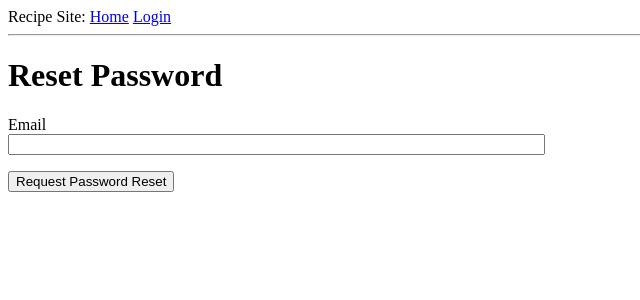
After one commit to connorreitz/flask-webapp, a Flask app: page /reset_password_request in a window 1280 px wide. The commit adds this page. Shown: the top 300 px of the page, without its empty margins (0-640 px from the left). Run offline with Flask 2, Linux system fonts and the light colour scheme.

Commit message:
added email support for changing passwords, rendering complete page is still not working correctly yet

```diff
--- a/app/__init__.py
+++ b/app/__init__.py
@@ -3,6 +3,7 @@ from config import Config
 from flask_sqlalchemy import SQLAlchemy
 from flask_migrate import Migrate
 from flask_login import LoginManager
+from flask_mail import Mail
 
 import logging
 import os
@@ -14,6 +15,7 @@ db = SQLAlchemy(app)
 migrate = Migrate(app, db)
 login = LoginManager(app)
 login.login_view = 'login'
+mail = Mail(app)
 
 from app import routes, models, errors
 
@@ -21,7 +23,7 @@ if not app.debug:
     if app.config['MAIL_SERVER']:
         auth = None
         if app.config['MAIL_USERNAME'] or app.config['MAIL_PASSWORD']:
-            auth = (app.config['MAIL_USERNAME'], app.config['MAIL_PASSOWRD'])
+            auth = (app.config['MAIL_USERNAME'], app.config['MAIL_PASSWORD'])
 
         secure = None
         if app.config['MAIL_USE_TLS']:
--- a/app/forms.py
+++ b/app/forms.py
@@ -48,3 +48,13 @@ class PostForm(FlaskForm):
     post = TextAreaField('Say something', validators=[
         DataRequired(), Length(min=1, max=140)])
     submit = SubmitField('Submit')
+
+class ResetPasswordRequestForm(FlaskForm):
+    email = StringField('Email', validators=[DataRequired(), Email()])
+    submit = SubmitField('Request Password Reset')
+
+class ResetPasswordForm(FlaskForm):
+    password = PasswordField('Password', validators=[DataRequired()])
+    passwod_repeat = PasswordField(
+        'Repeat Password', validators=[DataRequired(), EqualTo('password')])
+    submit = SubmitField('Reset')
--- a/app/routes.py
+++ b/app/routes.py
@@ -1,11 +1,12 @@
 from flask import render_template, flash, redirect, url_for, request
 from flask_login import current_user, login_user, login_required
 from app.models import User, Post
-from app.forms import LoginForm, RegistrationForm, EditProfileForm, PostForm
+from app.forms import LoginForm, RegistrationForm, EditProfileForm, PostForm, ResetPasswordRequestForm, EmptyForm
+from app.forms import ResetPasswordForm
 from flask_login import logout_user
 from datetime import datetime
 from werkzeug.urls import url_parse
-from app.forms import EmptyForm
+from app.email import send_password_reset_email
 
 from app import app, db
 
@@ -157,3 +158,31 @@ def unfollow(username):
         return redirect(url_for('user', username=username))
     else:
         return redirect(url_for('index'))
+
+@app.route('/reset_password_request', methods=['GET', 'POST'])
+def reset_password_request():
+    if current_user.is_authenticated:
+        return redirect(url_for('index'))
+    form = ResetPasswordRequestForm()
+    if form.validate_on_submit():
+        user = User.query.filter_by(email=form.email.data).first()
+        if user:
+            send_password_reset_email(user)
+        flash('Check your email for instructions to reset your password.')
+        return redirect(url_for('login'))
+    return render_template('reset_password_request.html', title='Reset Password', form=form)
+
+@app.route('/reset_password/<token>', methods=['GET', 'POST'])
+def reset_password(token):
+    if current_user.is_authenticated:
+        return redirect(url_for('index'))
+    user = User.verify_reset_password_token(token)
+    if not User:
+        return redirect(url_for('index'))
+    form = ResetPasswordForm()
+    if form.validate_on_submit():
+        user.set_password(form.password.data)
+        db.session.commit()
+        flash('Your password has been reset.')
+        return redirect(url_for('login'))
+    return render_template('reset_password.html', form=form)
--- a/app/templates/login.html
+++ b/app/templates/login.html
@@ -24,4 +24,8 @@
     </form>
 
     <p>New User? <a href="{{ url_for('register') }}">Click here to register</a>
+    <p>
+        Forgot your password?
+        <a href="{{ url_for('reset_password_request') }}">Click to reset it</a>
+    </p>
 {% endblock %}
--- /dev/null
+++ b/app/templates/reset_password_request.html
@@ -0,0 +1,16 @@
+{% extends "base.html" %}
+
+{% block content %}
+    <h1>Reset Password</h1>
+    <form action="" method="post">
+        {{ form.hidden_tag() }}
+        <p>
+            {{ form.email.label }}<br>
+            {{ form.email(size=64) }}<br>
+            {% for error in form.email.errors %}
+            <span style="color: red;">[{{ error }}]</span>
+            {% endfor %}
+        </p>
+        <p>{{ form.submit() }}</p>
+    </form>
+{% endblock %}
--- a/config.py
+++ b/config.py
@@ -7,9 +7,9 @@ class Config(object):
     SQLALCHEMY_TRACK_MODIFICATIONS = False
 
     MAIL_SERVER = os.environ.get('MAIL_SERVER')
-    MAIL_PORT = 25
+    MAIL_PORT = os.environ.get('MAIL_PORT')
     MAIL_USE_TLS = os.environ.get('MAIL_USE_TLS') is not None
     MAIL_USERNAME = os.environ.get('MAIL_USERNAME')
     MAIL_PASSWORD = os.environ.get('MAIL_PASSWORD')
-    ADMINS = ['cjreitz18@gmail.com']
+    ADMINS = ['reitzrecipes@gmail.com']
     POSTS_PER_PAGE = 3
```
Also changed, not shown: app/edit_profile.html (deleted, +0 -23 lines), app/email.py (added, +20 -0 lines), app/models.py (+17 -0 lines), app/templates/email/reset_password.html (added, +11 -0 lines), app/templates/email/reset_password.txt (added, +9 -0 lines), app/templates/reset_password.html (added, +23 -0 lines), app.db, 6 other files.
